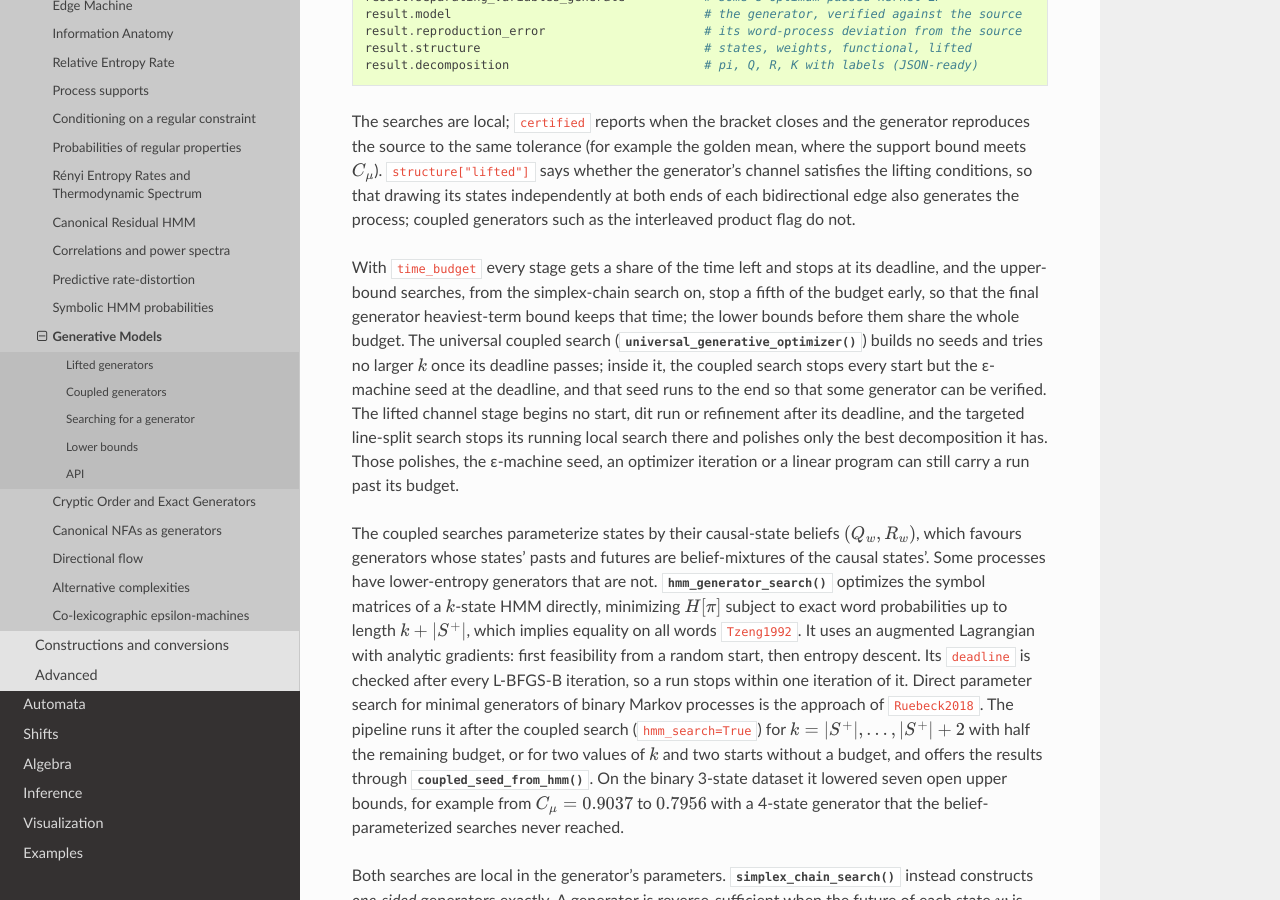
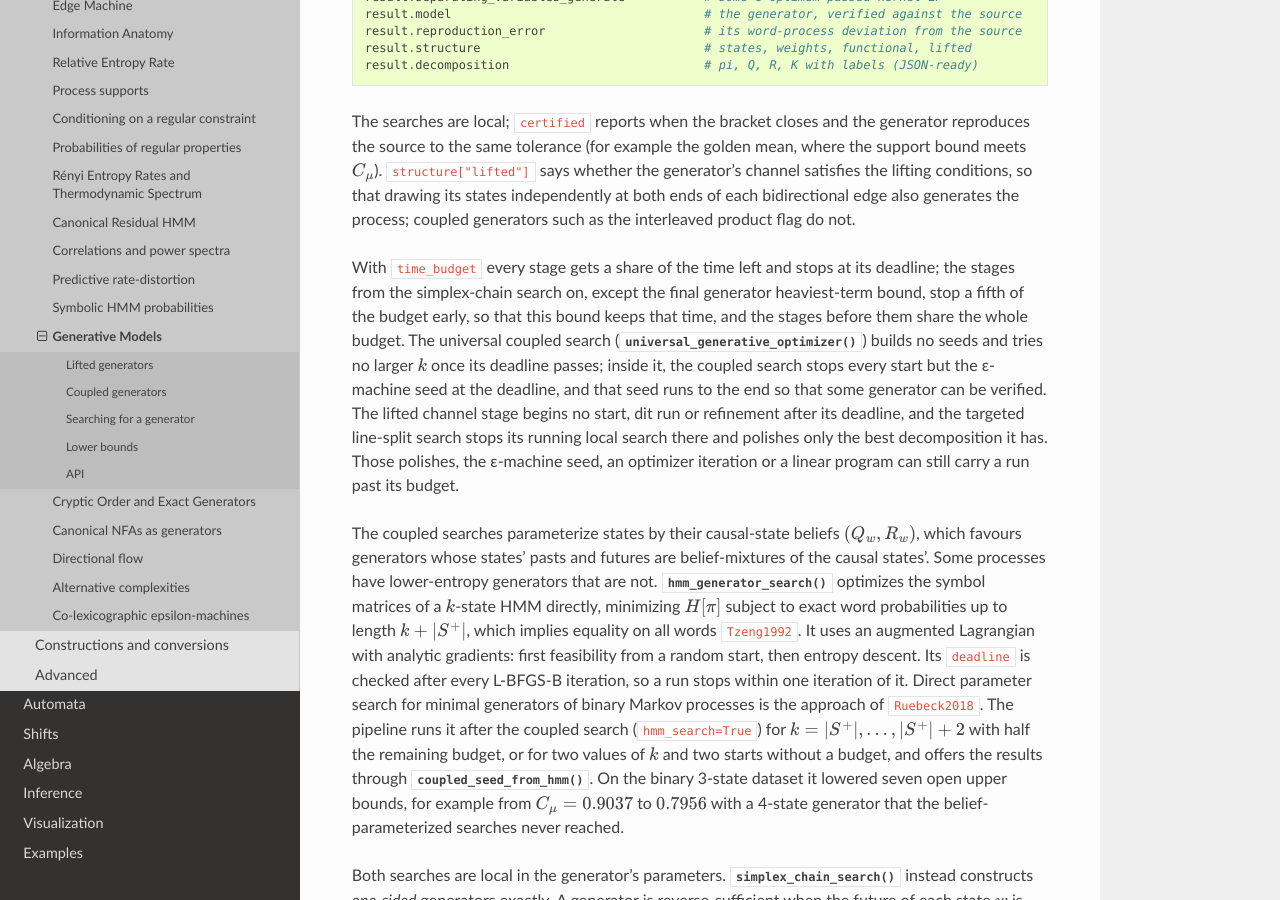
Before and after one commit to dit/sofic, a Sphinx documentation site: the page built from docs/generators/generative_models.rst, in a window 1280 px wide and 900 px high, scrolled down 4146 px. Built offline with Sphinx 7.4.7 and the Read the Docs theme 3.1.0, drawn with Linux system fonts in a browser that asks for light colours; pages that are not in the unit, such as notebooks, are missing from menus; the version number could not be read and is left out; cross-references to code outside the pages are shown as plain code.

Commit message:
Say which stages leave the time reserved for the final bound

```diff
--- a/docs/generators/generative_models.rst
+++ b/docs/generators/generative_models.rst
@@ -242,9 +242,9 @@ source to the same tolerance (for example the golden mean, where the support bou
 drawing its states independently at both ends of each bidirectional edge also generates the process;
 coupled generators such as the interleaved product flag do not.
 
-With ``time_budget`` every stage gets a share of the time left and stops at its deadline, and the upper-bound
-searches, from the simplex-chain search on, stop a fifth of the budget early, so that the final generator
-heaviest-term bound keeps that time; the lower bounds before them share the whole budget. The universal
+With ``time_budget`` every stage gets a share of the time left and stops at its deadline; the stages from
+the simplex-chain search on, except the final generator heaviest-term bound, stop a fifth of the budget
+early, so that this bound keeps that time, and the stages before them share the whole budget. The universal
 coupled search (:func:`~sofic.generators.universal_optimizer.universal_generative_optimizer`) builds no seeds
 and tries no larger :math:`k` once its deadline passes; inside it, the coupled search stops every start but the
 ε-machine seed at the deadline, and that seed runs to the end so that some generator can be verified. The
```
Also changed, not shown: CHANGELOG.md (+4 -4 lines), 1 other file.
